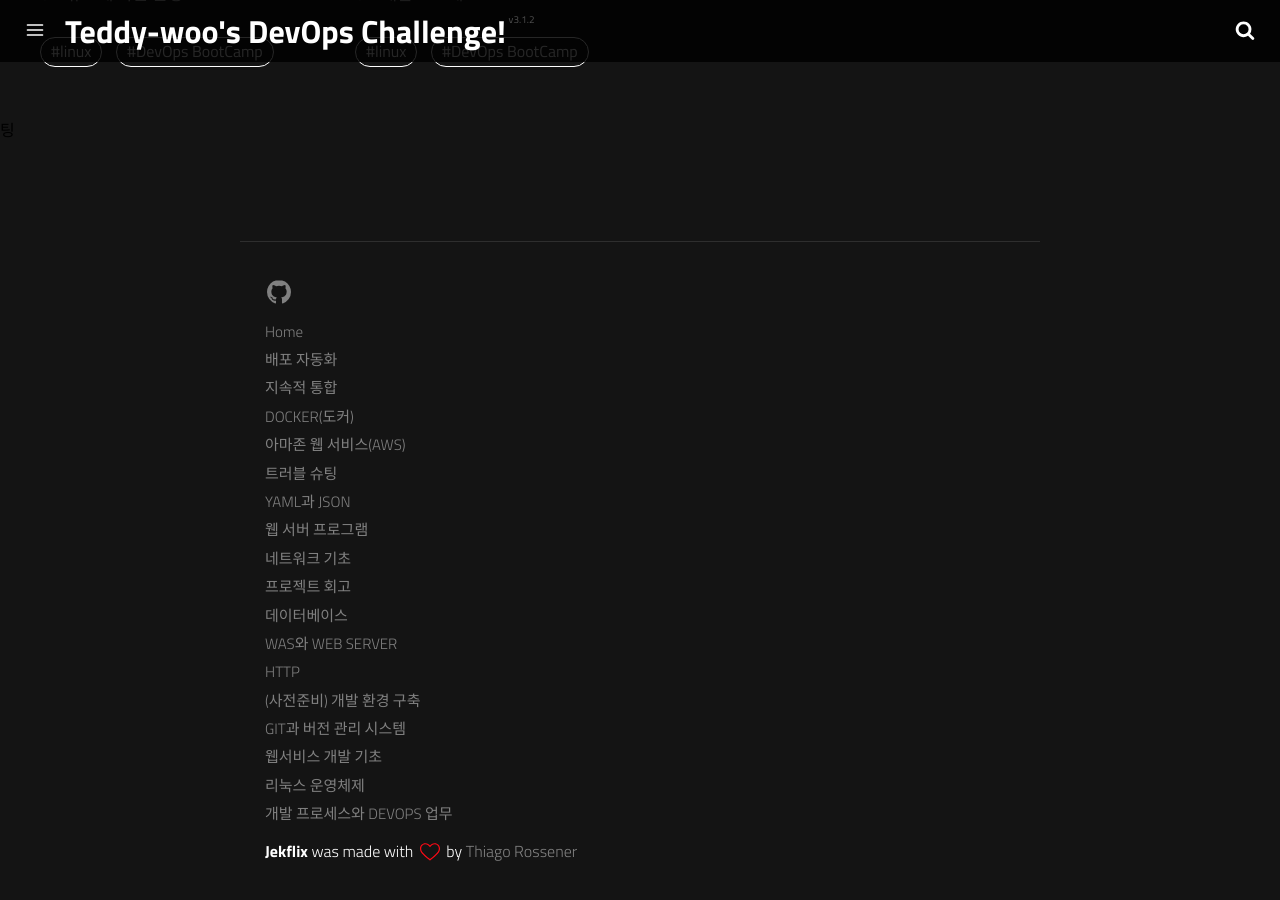
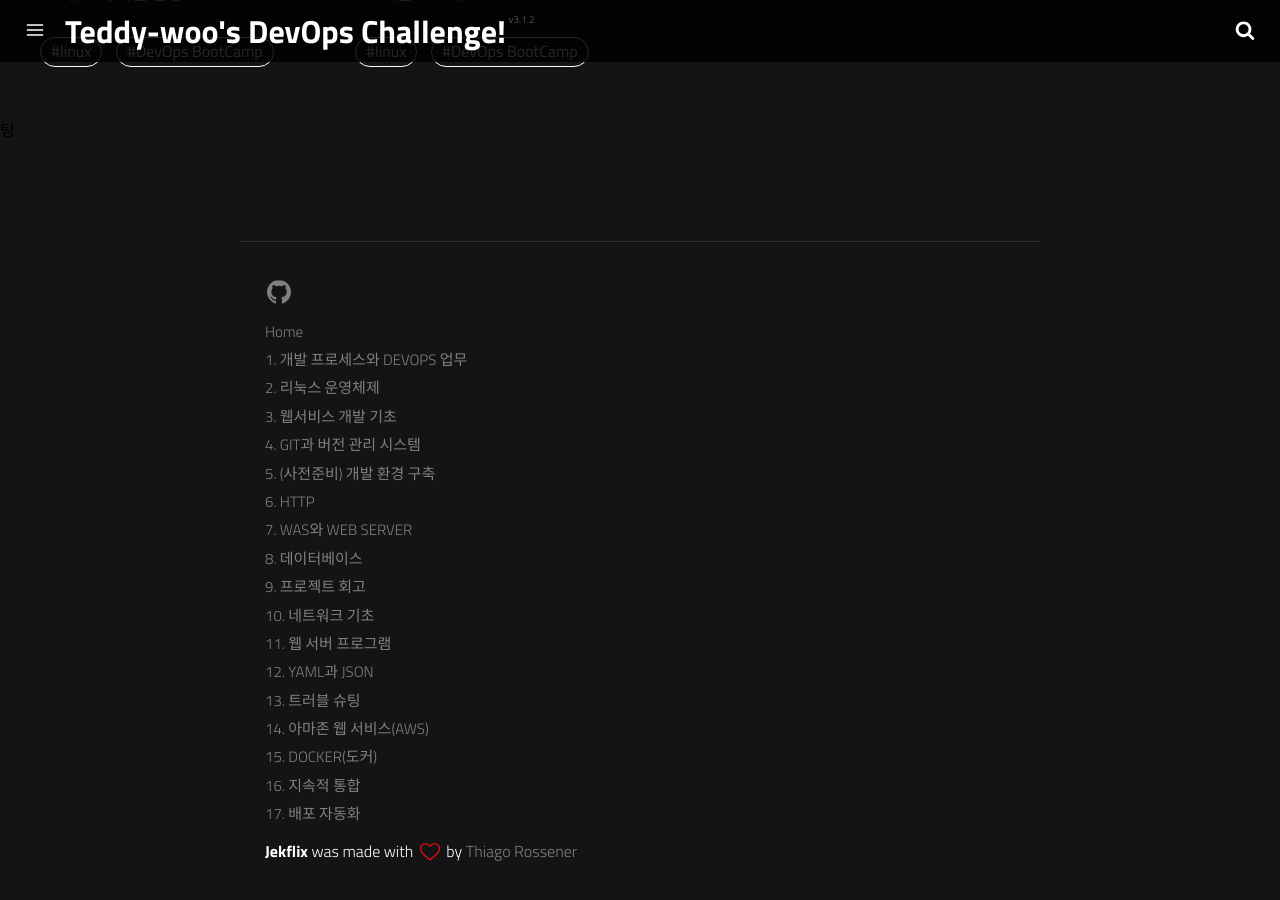
Before and after one commit to teddy-woo/teddy-woo.github.io, a Jekyll site: the page built from index.html, in a window 1280 px wide and 900 px high, scrolled down 14800 px. Built offline with Jekyll 4.4.1, drawn with Linux system fonts in a browser that asks for light colours; a script that is not in the unit is left out.

```diff
--- a/_config.yml
+++ b/_config.yml
@@ -13,40 +13,40 @@ show_hero: true
 menu:
   - title: Home
     url: /
-  - title: 배포 자동화
+  - title: 1. 개발 프로세스와 DEVOPS 업무
+    url: /category/개발%20프로세스와%20DEVOPS%20업무/
+  - title: 2. 리눅스 운영체제
+    url: /category/리눅스%20운영체제
+  - title: 3. 웹서비스 개발 기초
+    url: /category/웹서비스%20개발%20기초/
+  - title: 4. GIT과 버전 관리 시스템
+    url: /category/GIT과%20버전%20관리%20시스템/
+  - title: 5. (사전준비) 개발 환경 구축
+    url: /category/(사전준비)%20개발%20환경%20구축/
+  - title: 6. HTTP
+    url: /category/HTTP/
+  - title: 7. WAS와 WEB SERVER
+    url: /category/WAS와%20WEB%20SERVER/
+  - title: 8. 데이터베이스
+    url: /category/데이터베이스/
+  - title: 9. 프로젝트 회고
+    url: /category/프로젝트%20회고/
+  - title: 10. 네트워크 기초
+    url: /category/네트워크%20기초/
+  - title: 11. 웹 서버 프로그램
+    url: /category/웹%20서버%20프로그램/
+  - title: 12. YAML과 JSON
+    url: /category/YAML과%20JSON/
+  - title: 13. 트러블 슈팅
+    url: /category/트러블%20슈팅/
+  - title: 14. 아마존 웹 서비스(AWS)
+    url: /category/아마존%20웹%20서비스(AWS)/
+  - title: 15. DOCKER(도커)
+    url: /category/Docker/
+  - title: 16. 지속적 통합
+    url: /category/지속적%20통합/
+  - title: 17. 배포 자동화
     url: /category/배포%20자동화/
-  - title: 지속적 통합
-    url: /category/지속적%20통합/
-  - title: DOCKER(도커)
-    url: /category/Docker/
-  - title: 아마존 웹 서비스(AWS)
-    url: /category/아마존%20웹%20서비스(AWS)/
-  - title: 트러블 슈팅
-    url: /category/트러블%20슈팅/
-  - title: YAML과 JSON
-    url: /category/YAML과%20JSON/
-  - title: 웹 서버 프로그램
-    url: /category/웹%20서버%20프로그램/
-  - title: 네트워크 기초
-    url: /category/네트워크%20기초/
-  - title: 프로젝트 회고
-    url: /category/프로젝트%20회고/
-  - title: 데이터베이스
-    url: /category/데이터베이스/
-  - title: WAS와 WEB SERVER
-    url: /category/WAS와%20WEB%20SERVER/
-  - title: HTTP
-    url: /category/HTTP/
-  - title: (사전준비) 개발 환경 구축
-    url: /category/(사전준비)%20개발%20환경%20구축/
-  - title: GIT과 버전 관리 시스템
-    url: /category/GIT과%20버전%20관리%20시스템/
-  - title: 웹서비스 개발 기초
-    url: /category/웹서비스%20개발%20기초/
-  - title: 리눅스 운영체제
-    url: /category/리눅스%20운영체제
-  - title: 개발 프로세스와 DEVOPS 업무
-    url: /category/개발%20프로세스와%20DEVOPS%20업무/
 email: dnehgus6975@gmail.com
 # See: https://disqus.com/
 disqus_username: teddynote
```
